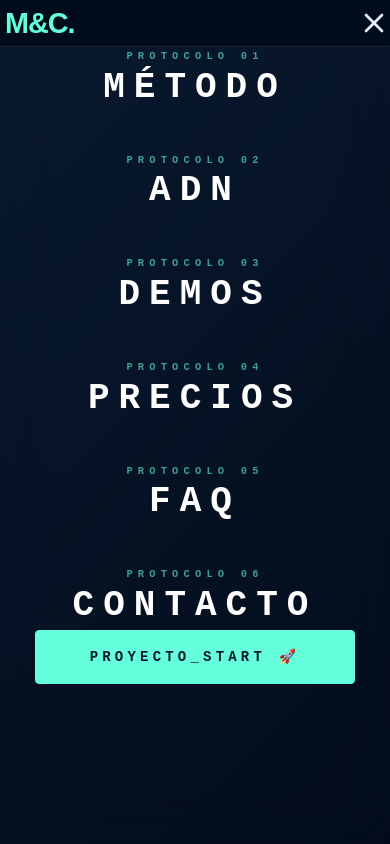
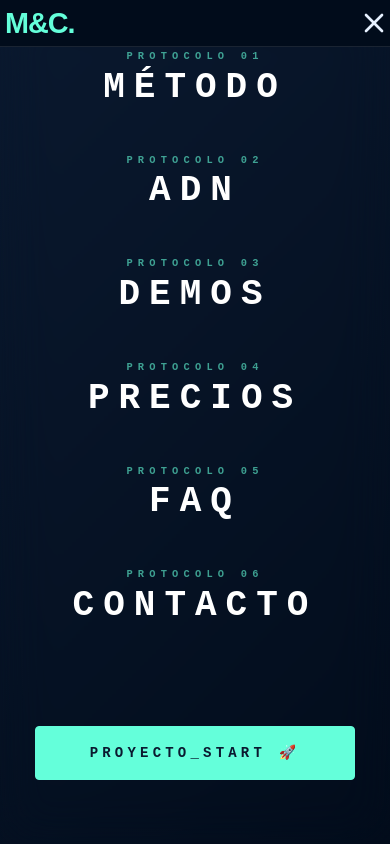
Before and after one commit to markusx5622/mc-websolutions-v2, a Next.js app: page / in a window 390 px wide. Both pictures are taken after a click on the button "Toggle Menu". Shown: the top 844 px of the page. Built offline with nearby package versions, Linux system fonts and the light colour scheme.

Commit message:
style: añadir espaciado agresivo entre navegación y botón de acción en móvil

```diff
--- a/src/components/Navbar.tsx
+++ b/src/components/Navbar.tsx
@@ -102,12 +102,14 @@ const Navbar = () => {
               ))}
             </nav>
 
+            <div className="h-24 w-full" aria-hidden="true" />
+
             {/* Actions Section */}
             <motion.div
               initial={{ opacity: 0, scale: 0.95 }}
               animate={{ opacity: 1, scale: 1 }}
               transition={{ delay: 0.45 }}
-              className="mt-20 px-8 w-full max-w-xs flex flex-col items-center gap-8"
+              className="mt-32 px-8 w-full max-w-xs flex flex-col items-center gap-8"
             >
               <Link
                 href="/briefing"
```
